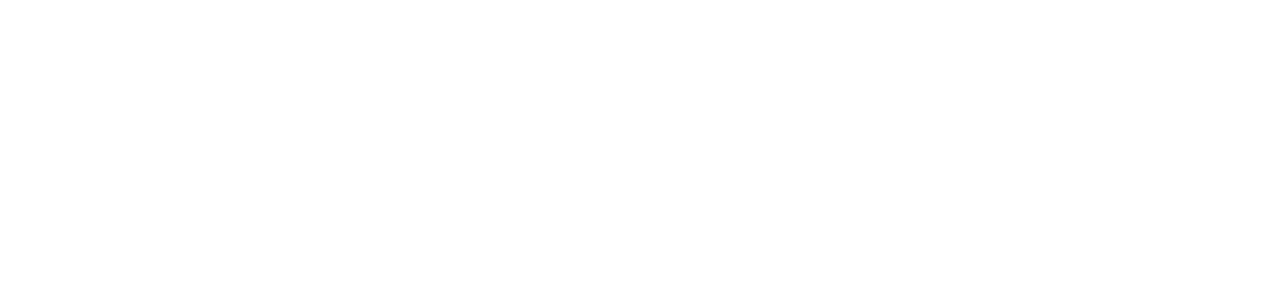
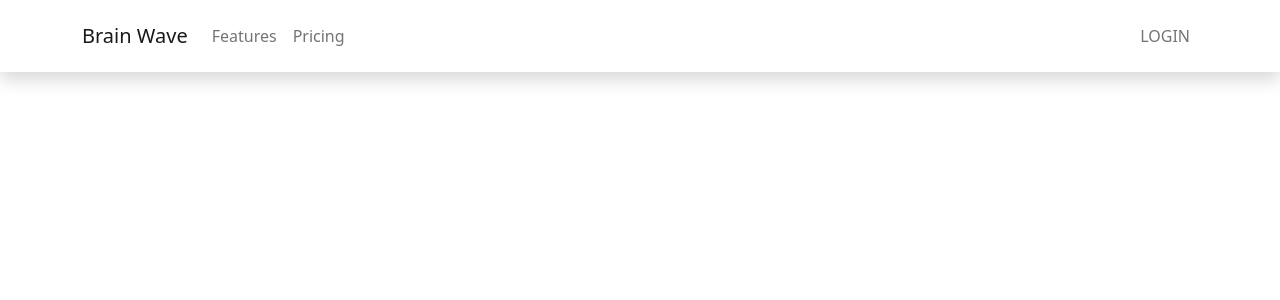
Before and after one commit to asadulR/Brain-Wave-ass-10, a React (Create React App) app: page / in a window 1280 px wide. Before the commit this address had no page. Shown: the top 300 px of the page. Built offline with nearby package versions, Linux system fonts and the light colour scheme.

Commit message:
navbar added

```diff
--- a/src/App.js
+++ b/src/App.js
@@ -1,11 +1,12 @@
 import './App.css';
-import { Routes } from 'react-router-dom';
+import { Route, Routes } from 'react-router-dom';
+import Home from './Components/Pages/Home/Home/Home';
 
 function App() {
   return (
     <div>
       <Routes>
-
+        <Route path='/' element={<Home/>}></Route>
       </Routes>
     </div>
   );
--- /dev/null
+++ b/src/Components/Pages/Home/Header/Header.js
@@ -0,0 +1,29 @@
+import React from 'react';
+import { Container, Nav, Navbar } from 'react-bootstrap';
+import { Link } from 'react-router-dom';
+
+const Header = () => {
+    return (
+        <div>
+            <Navbar collapseOnSelect expand="lg" bg="white" className='shadow py-3' variant="light">
+                <Container>
+                    <Navbar.Brand as={Link} to="/">Brain Wave</Navbar.Brand>
+                    <Navbar.Toggle className='border-0' aria-controls="responsive-navbar-nav" />
+                    <Navbar.Collapse id="responsive-navbar-nav">
+                        <Nav className="me-auto">
+                            <Nav.Link as={Link} to="#features">Features</Nav.Link>
+                            <Nav.Link href="#pricing">Pricing</Nav.Link>
+                        </Nav>
+                        <Nav>
+                            <Nav.Link href="#memes">
+                                LOGIN
+                            </Nav.Link>
+                        </Nav>
+                    </Navbar.Collapse>
+                </Container>
+            </Navbar>
+        </div>
+    );
+};
+
+export default Header;
--- /dev/null
+++ b/src/Components/Pages/Home/Home/Home.js
@@ -0,0 +1,12 @@
+import React from 'react';
+import Header from '../Header/Header';
+
+const Home = () => {
+    return (
+        <main>
+            <Header/>
+        </main>
+    );
+};
+
+export default Home;
```
Also changed, not shown: src/Components/Pages/Home/Header/Header.css (added), src/Components/Pages/Home/Home/Home.css (added), src/Components/Pages/Home/TopSlider/TopSlider.css (added), src/Components/Pages/Home/TopSlider/TopSlider.js (added).
